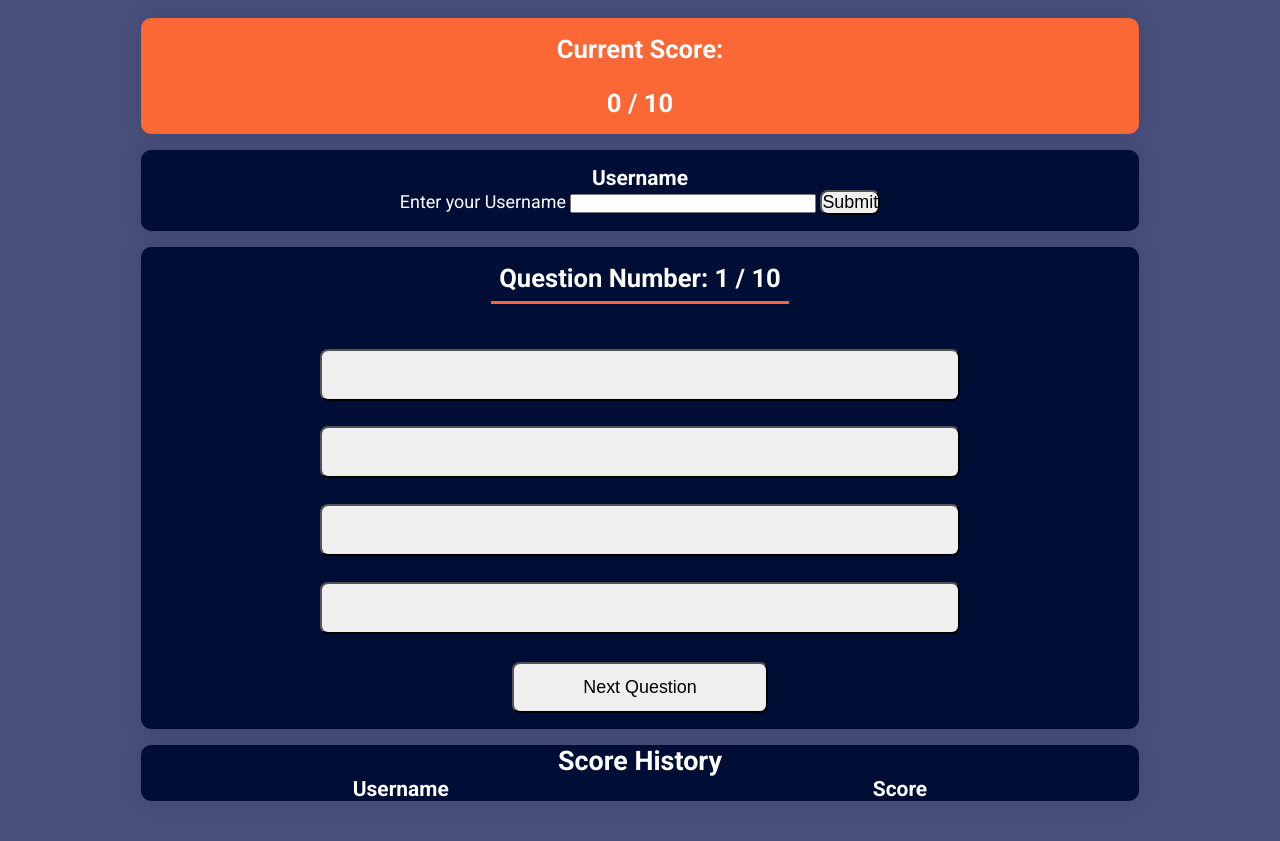
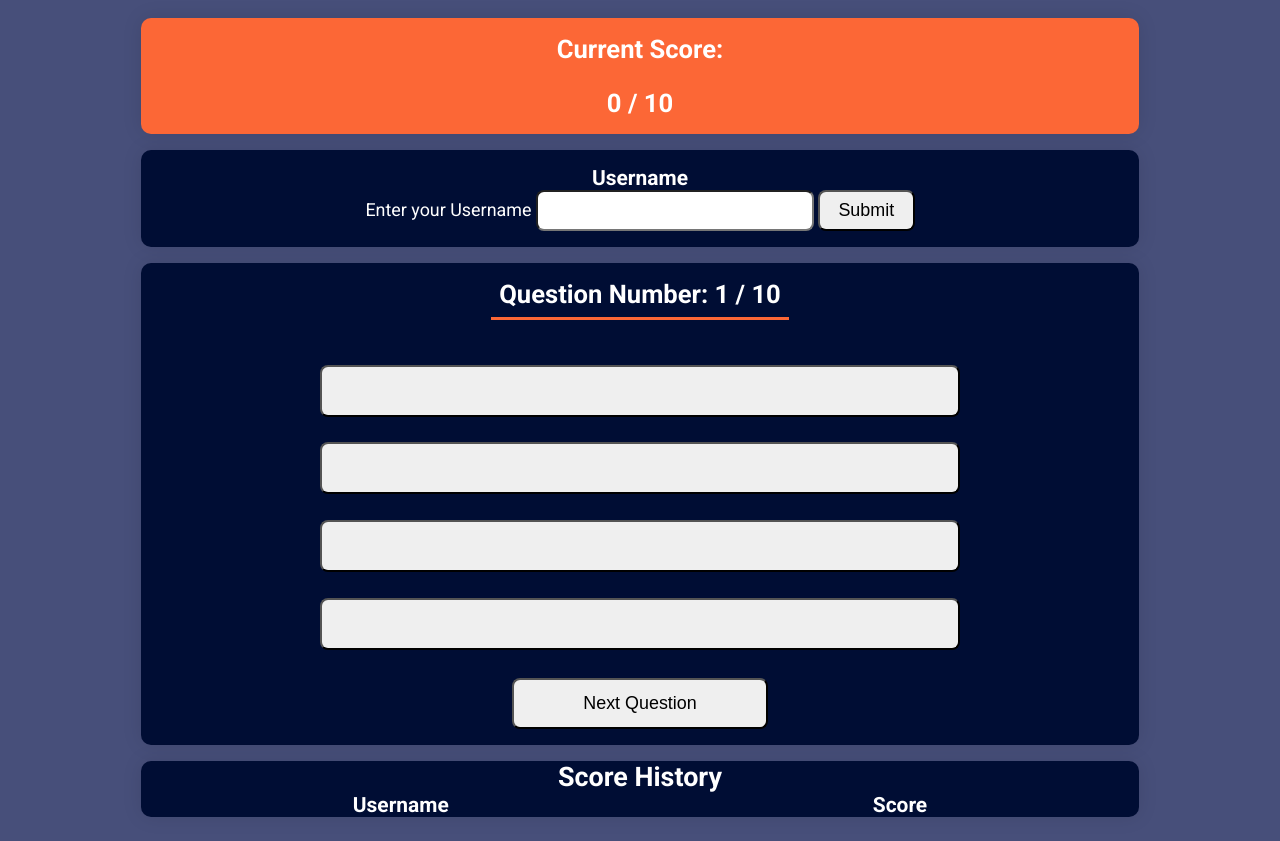
Before and after one commit to janpetallo/seng513-quiz-app, a plain HTML site: page quiz.html in a window 1280 px wide. Shown: the part 91-932 px from the top of the page. Drawn offline with Linux system fonts and the light colour scheme; no server answers.

Commit message:
fixed username input

```diff
--- a/quiz.css
+++ b/quiz.css
@@ -101,7 +101,7 @@ button {
     padding: 1.5rem; /* top/bot and left and right */
 }
 
-.a-btns:hover {
+.a-btns:hover, .s-btn:hover {
     color: var(--light-f-clr);
     background-color: var(--accent-clr);
 }
@@ -113,10 +113,10 @@ button {
     margin-bottom: 1rem;
 }
 
-.s-btn:hover {
-    color: var(--light-f-clr);
-    background-color: var(--accent-clr);
-}
+/*.s-btn:hover {*/
+/*    color: var(--light-f-clr);*/
+/*    background-color: var(--accent-clr);*/
+/*}*/
 
 .score-history-container h2 {
     text-align: center;
@@ -136,16 +136,32 @@ button {
 .display-username{
     visibility: hidden;
 }
+
 #submit-username{
     visibility: visible;
 }
+
 #enter-username-label{
     visibility: visible;
 }
+
 #input-username{
     visibility: visible;
 }
+
 .input-username-field{
+    border-radius: 8px;
+    font-size: clamp(1rem, 1rem + 0.15vw, 1.3rem);
     width: 25%;
-    height: 7%;
+    padding: 0.5rem 1rem;
 }
+
+.user-btn {
+    min-width: 10%;
+    padding: 0.5rem;
+}
+
+.user-btn:hover {
+    color: var(--light-f-clr);
+    background-color: var(--accent-clr);
+}
--- a/quiz.html
+++ b/quiz.html
@@ -31,8 +31,17 @@
 <!--                <p>Enter your Username</p>-->
                 <h3>Username</h3>
                 <label for="input-username" id="enter-username-label"> Enter your Username</label>
-                <input type="text" id="input-username" name="username" class="input-username-field">
-                <button type="submit" value="submit-username" id="submit-username">Submit</button>
+                <input
+                        type="text"
+                        id="input-username"
+                        name="username"
+                        class="input-username-field"
+                        minlength="5"
+                        maxlength="20"
+                        size="25"
+                        required
+                >
+                <button type="submit" value="submit-username" class="user-btn" id="submit-username">Submit</button>
                 <p id="username" class="display-username"></p>
                 <!-- name is the group for the buttons, value is what is returned on selection  -->
 
```
